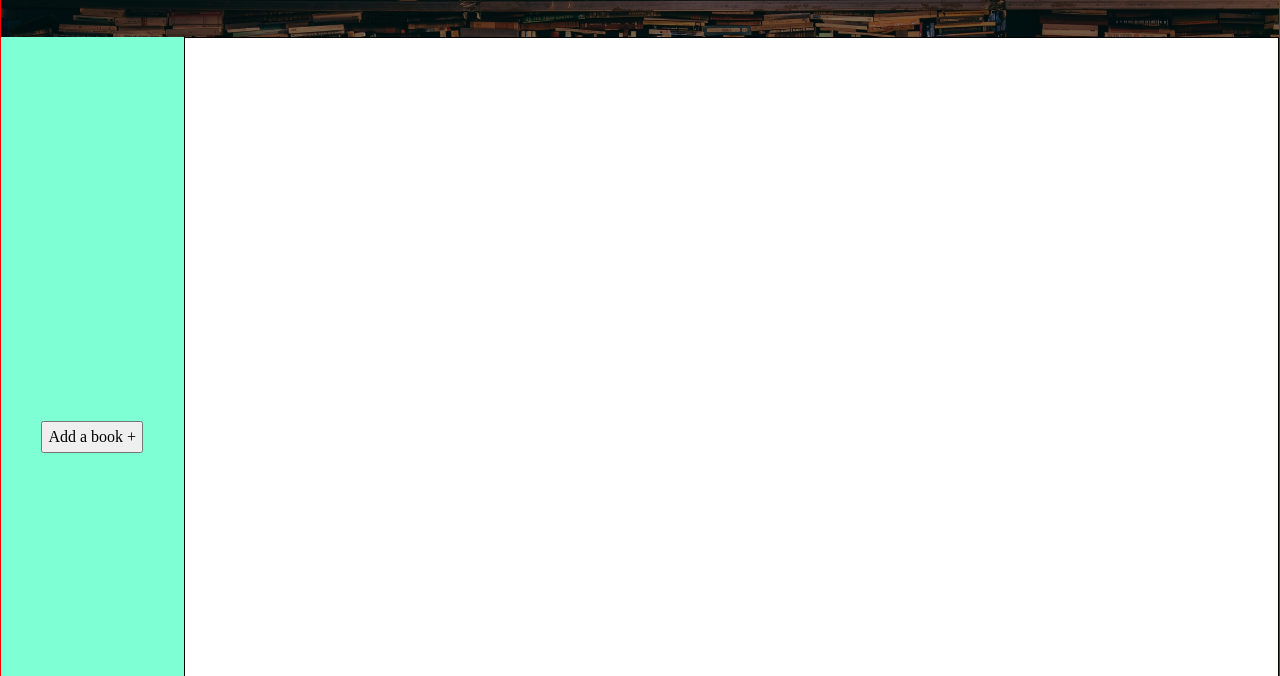
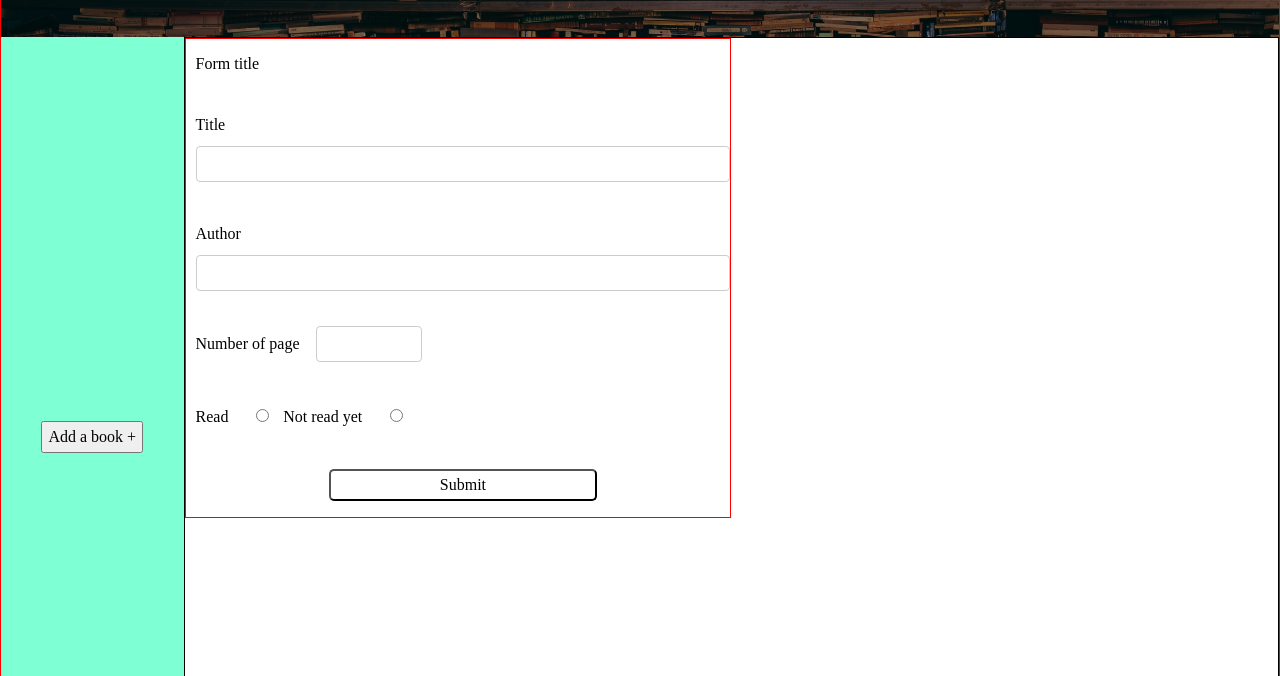
Before and after one commit to HopeAm-11/library, a website: page index.html in a window 1280 px wide. Shown: the part 124-800 px from the top of the page. Drawn offline with Linux system fonts and the light colour scheme.

Commit message:
added form

```diff
--- a/index.html
+++ b/index.html
@@ -17,10 +17,35 @@
     </header>
     <div class="grid">
         <aside class="aside main-aside">
-            <button class="button aside__button">Add a book +</button>
+            <button class="button aside__button" id="add_btn">Add a book +</button>
         </aside>
         <main class="main">
+            <form class="form" action="#" id="form">
+                <legend>Form title</legend>
+                <div>
+                    <label class="label" for="title">Title</label>
+                    <input class="input title" type="text" id="title" name="title">
+                </div>
+                <div>
+                    <label class="label" for="author">Author</label>
+                    <input class="input author" type="text" id="author" name="author">
+                </div>
+                <div>
+                    <label class="label" for="page">Number of page</label>
+                    <input class="input page" type="number" name="page" id="page">
+                </div>
+                <div>
+                    <label class="label" for="read">Read</label>
+                    <input class="input radio radio-read" type="radio" name="read" id="read" value="read">
+                    <label class="label" for="notread">Not read yet</label>
+                    <input class="input radio radio-notread" type="radio" name="read" id="notread" value="not read yet">
 
+                </div>
+                <div class="div__btn">
+                    <button class="button button__submit" id="submit" type="submit">Submit</button>
+                </div>
+            </form>
+            <div id="here"></div>
         </main>
     </div>
 </body>
```
